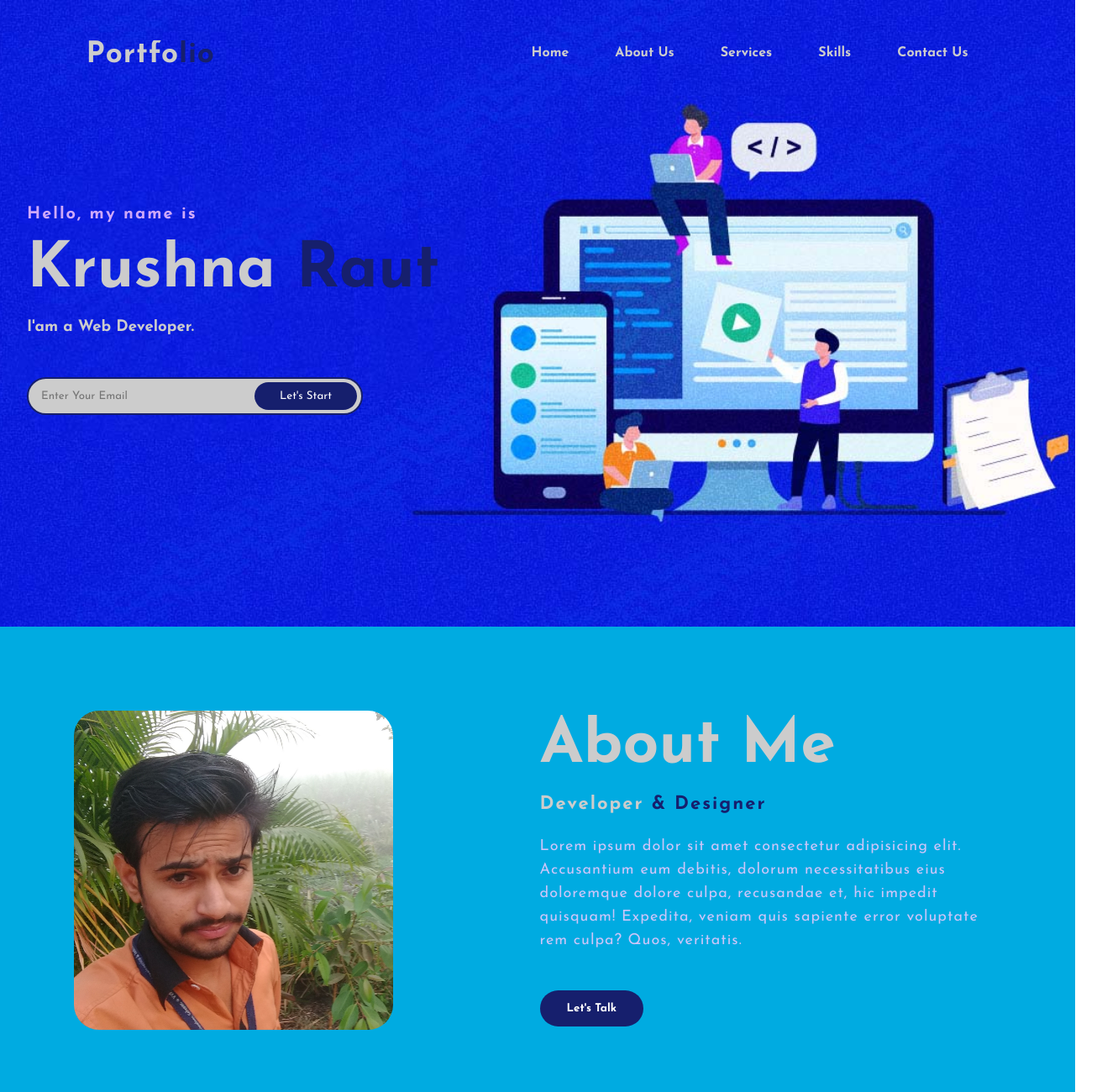
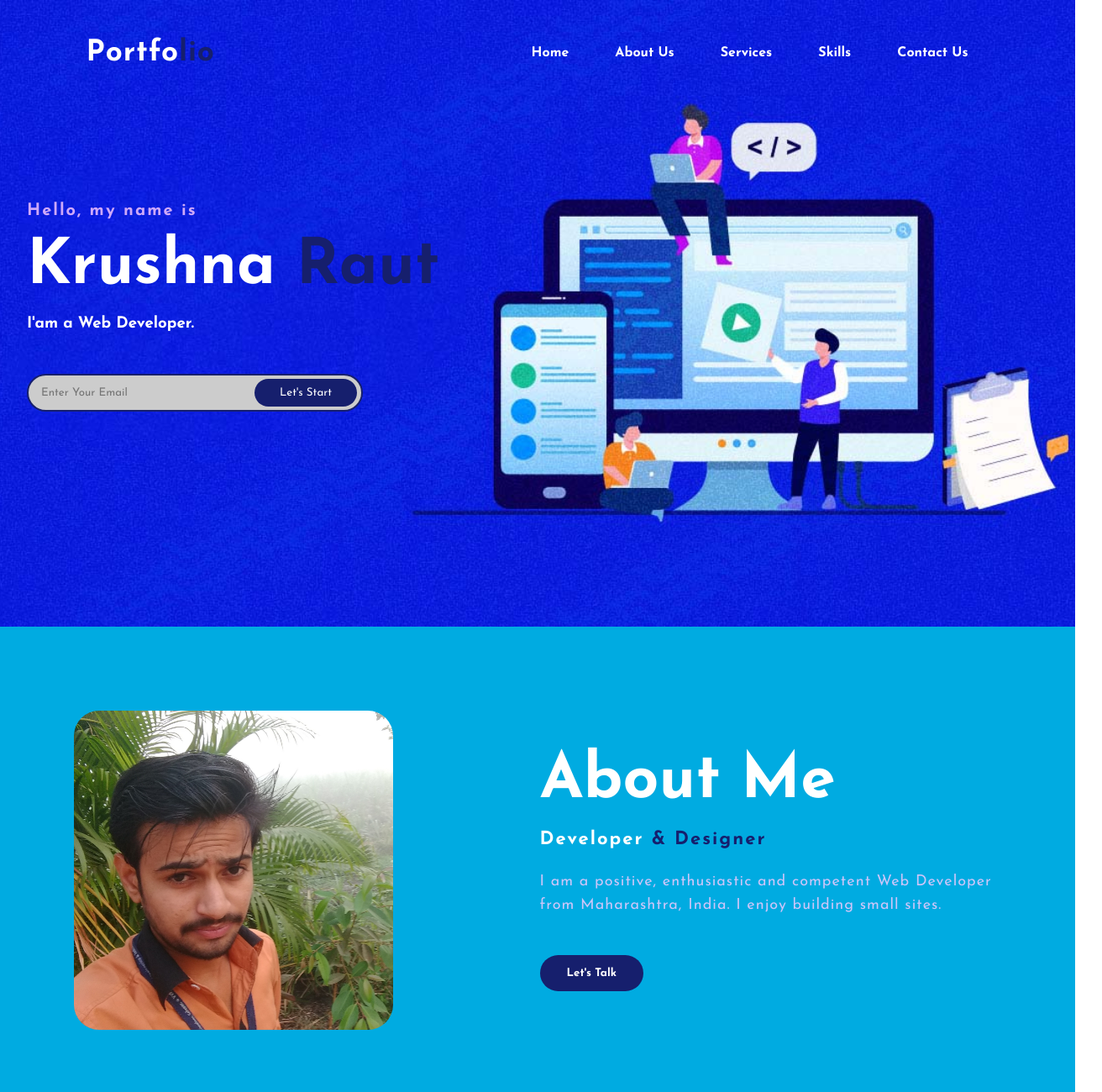
Before and after one commit to TechnicalShree/Portfolio-Website, a plain HTML site: page index.html in a window 1280 px wide. Shown: the top 1300 px of the page at 84% size, 1312 px wide, since content can reach past the window. Drawn offline with Linux system fonts and the light colour scheme.

Commit message:
Content added

```diff
--- a/index.html
+++ b/index.html
@@ -59,10 +59,8 @@
           <h2>About Me</h2>
           <h5>Developer <span>& Designer</span></h5>
           <p>
-            Lorem ipsum dolor sit amet consectetur adipisicing elit. Accusantium
-            eum debitis, dolorum necessitatibus eius doloremque dolore culpa,
-            recusandae et, hic impedit quisquam! Expedita, veniam quis sapiente
-            error voluptate rem culpa? Quos, veritatis.
+            I am a positive, enthusiastic and competent Web Developer from
+            Maharashtra, India. I enjoy building small sites.
           </p>
           <button type="button">Let's Talk</button>
         </div>
--- a/style.css
+++ b/style.css
@@ -7,7 +7,7 @@
   padding: 0;
   box-sizing: border-box;
   font-family: "Josefin Sans", sans-serif;
-  overflow-x: hidden;
+  /* overflow-x: hidden; */
   /* font-family: "Acme", sans-serif; */
 }
 html {
@@ -30,7 +30,7 @@ nav {
   padding-right: 8%;
 }
 .logo {
-  color: #ccc; /*color: white;*/
+  color: white;
   font-size: 35px;
   letter-spacing: 1px;
   cursor: pointer;
@@ -57,7 +57,7 @@ nav ul li {
 }
 nav ul li a {
   text-decoration: none;
-  color: #ccc; /*color: white;*/
+  color: white;
   font-weight: bold;
   text-transform: capitalize;
 }
@@ -72,12 +72,12 @@ nav ul li a:hover {
   left: 2rem;
 }
 h1 {
-  color: #ccc; /*color : white */
+  color: white;
   margin: 20px 0px 20px;
   font-size: 75px;
 }
 h3 {
-  color: #ccc;
+  color: white;
   margin-bottom: 50px;
 }
 h4 {
@@ -140,7 +140,7 @@ h4 {
   nav ul li {
     display: block;
     margin: 50px 0;
-    line-height: 30px;
+    line-height: 2rem;
   }
   nav ul li a {
     font-size: 20px;
@@ -162,7 +162,7 @@ h4 {
 }
 @media (max-width: 480px) {
   .newsletter form {
-    width: 240px;
+    width: 250px;
   }
   h1 {
     font-size: 3rem;
@@ -191,13 +191,13 @@ h4 {
   align-items: center;
 }
 .about-text h2 {
-  color: #ccc; /*color : white */
+  color: white;
   font-size: 75px;
   text-transform: capitalize;
   margin-bottom: 20px;
 }
 .about-text h5 {
-  color: #ccc; /*color : white */
+  color: white;
   text-transform: capitalize;
   letter-spacing: 2px;
   margin-bottom: 25px;
```
